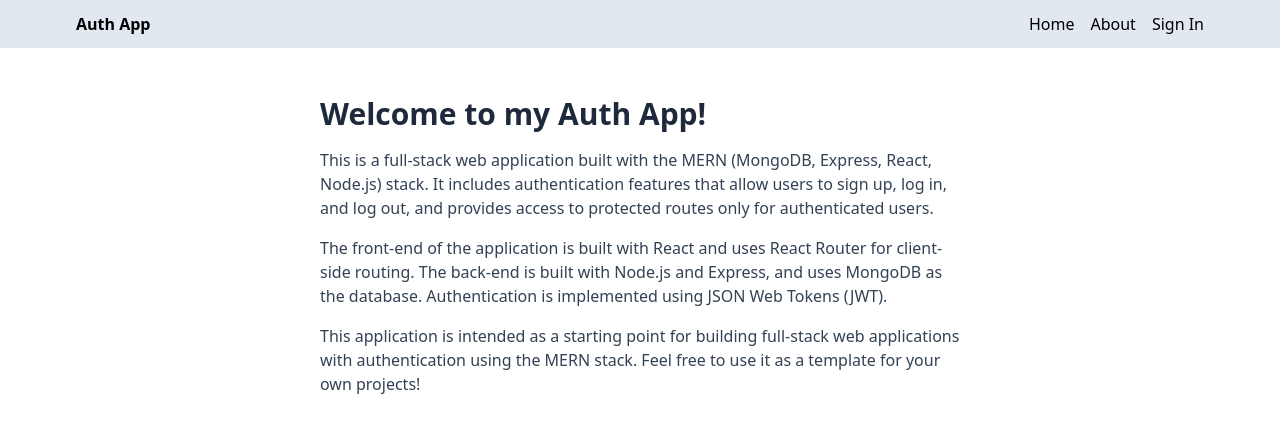
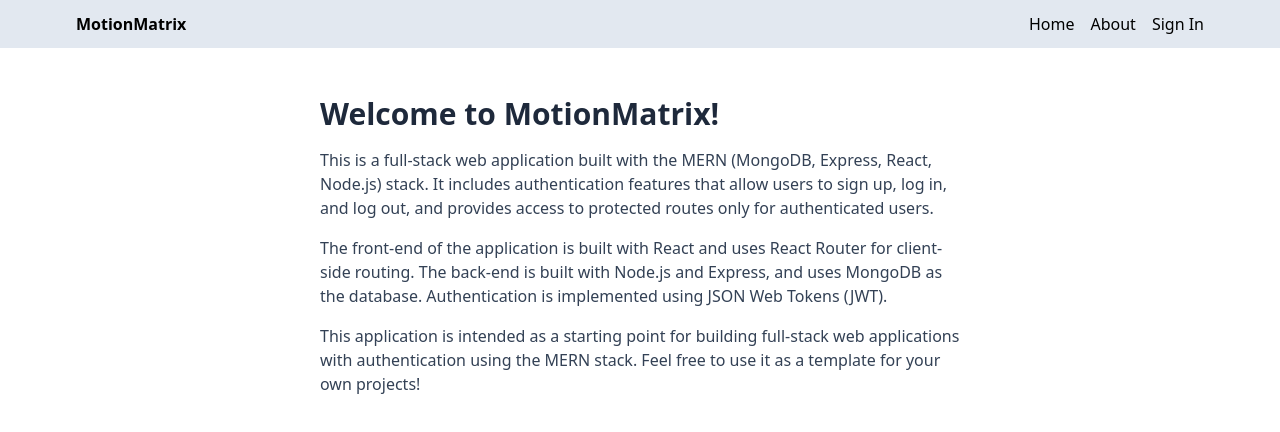
Before and after one commit to kcsheraj/MotionMatrix-MERN, a React (Vite) app in the folder client/: page / in a window 1280 px wide. Shown: the top 432 px of the page. Built offline with nearby package versions, Linux system fonts and the light colour scheme; no server answers.

Commit message:
Update titles to MotionMatrix

```diff
--- a/client/src/components/Header.jsx
+++ b/client/src/components/Header.jsx
@@ -7,7 +7,7 @@ export default function Header() {
     <div className="bg-slate-200">
       <div className="flex justify-between items-center max-w-6xl mx-auto p-3">
         <Link to="/">
-          <h1 className="font-bold">Auth App</h1>
+          <h1 className="font-bold">MotionMatrix</h1>
         </Link>
         <ul className="flex gap-4">
           <Link to="/">
--- a/client/src/pages/Home.jsx
+++ b/client/src/pages/Home.jsx
@@ -4,7 +4,7 @@ export default function Home() {
   return (
     <div className="px-4 py-12 max-w-2xl mx-auto">
       <h1 className="text-3xl font-bold  mb-4 text-slate-800">
-        Welcome to my Auth App!
+        Welcome to MotionMatrix!
       </h1>
       <p className="mb-4 text-slate-700">
         This is a full-stack web application built with the MERN (MongoDB,
```
